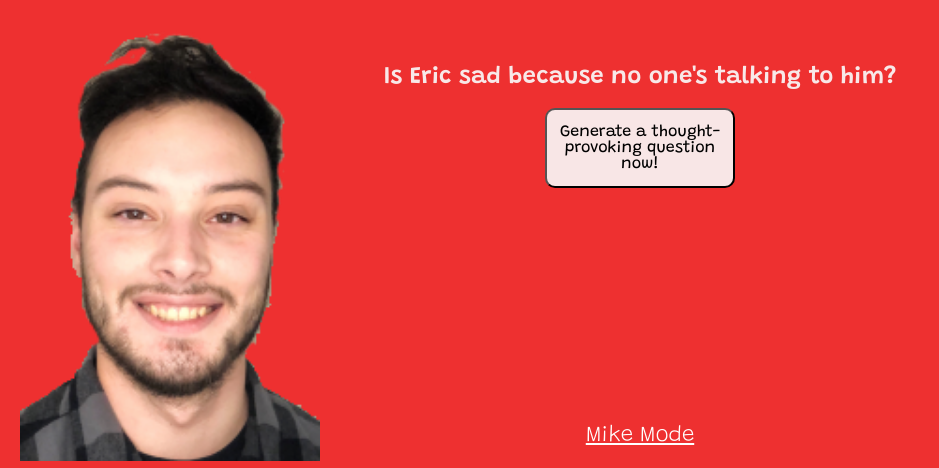
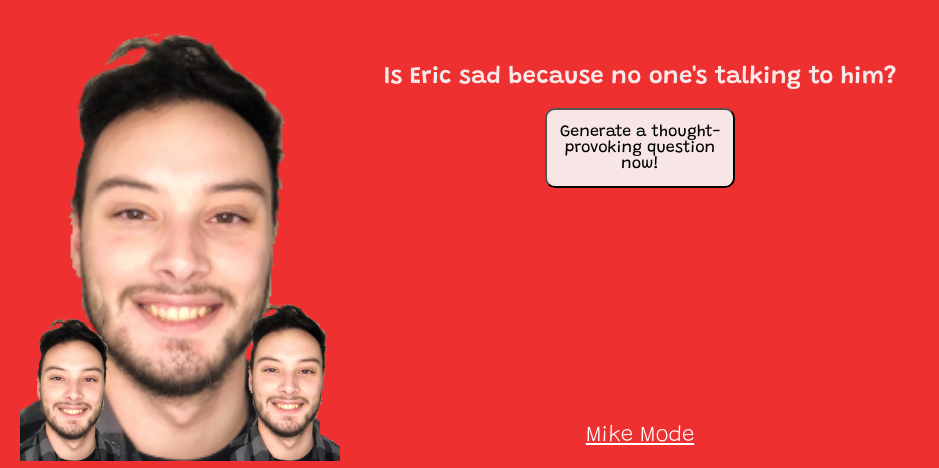
Before and after one commit to johnkismet/AskEric, a plain HTML site: page index.html in a window 1280 px wide. Shown: the part 348-816 px from the top of the page, without its empty margins (0-939 px from the left). Drawn offline with Linux system fonts and the light colour scheme.

Commit message:
enhanced the pages with new pictures

```diff
--- a/index.html
+++ b/index.html
@@ -15,6 +15,8 @@
     <p id="question"></p>
     <a href="mike.html">Mike Mode</a>
     <img src="./images/ericOne.png" alt="">
+    <img id="upsideDown" src="./images/ericOne.png" alt="">
+    <img id="upsideDown2" src="./images/ericOne.png" alt="">
 </div>
 
     <script src="main.js"></script>
--- a/styles.css
+++ b/styles.css
@@ -2,6 +2,7 @@ body {
     background: rgb(238, 48, 48);
     color: rgb(248, 232, 232);
     font-family: 'Grandstander', cursive;
+    overflow: hidden;
 }
 #mike {
     background: rgb(87, 187, 111);
@@ -78,3 +79,18 @@ img {
     animation-name: ex;
     animation-duration: 6s;
 }
+#upsideDown {
+    position: absolute;
+    width: 100px;
+    right: 200px;
+}
+#upsideDown2 {
+    position: absolute;
+    width: 110px;
+    left: 230px;
+}
+.mike {
+    position: absolute;
+    width: 370px;
+    left: 1140px;
+}
```
Also changed, not shown: mike.html (+1 -0 lines), images/mike.png (added).
